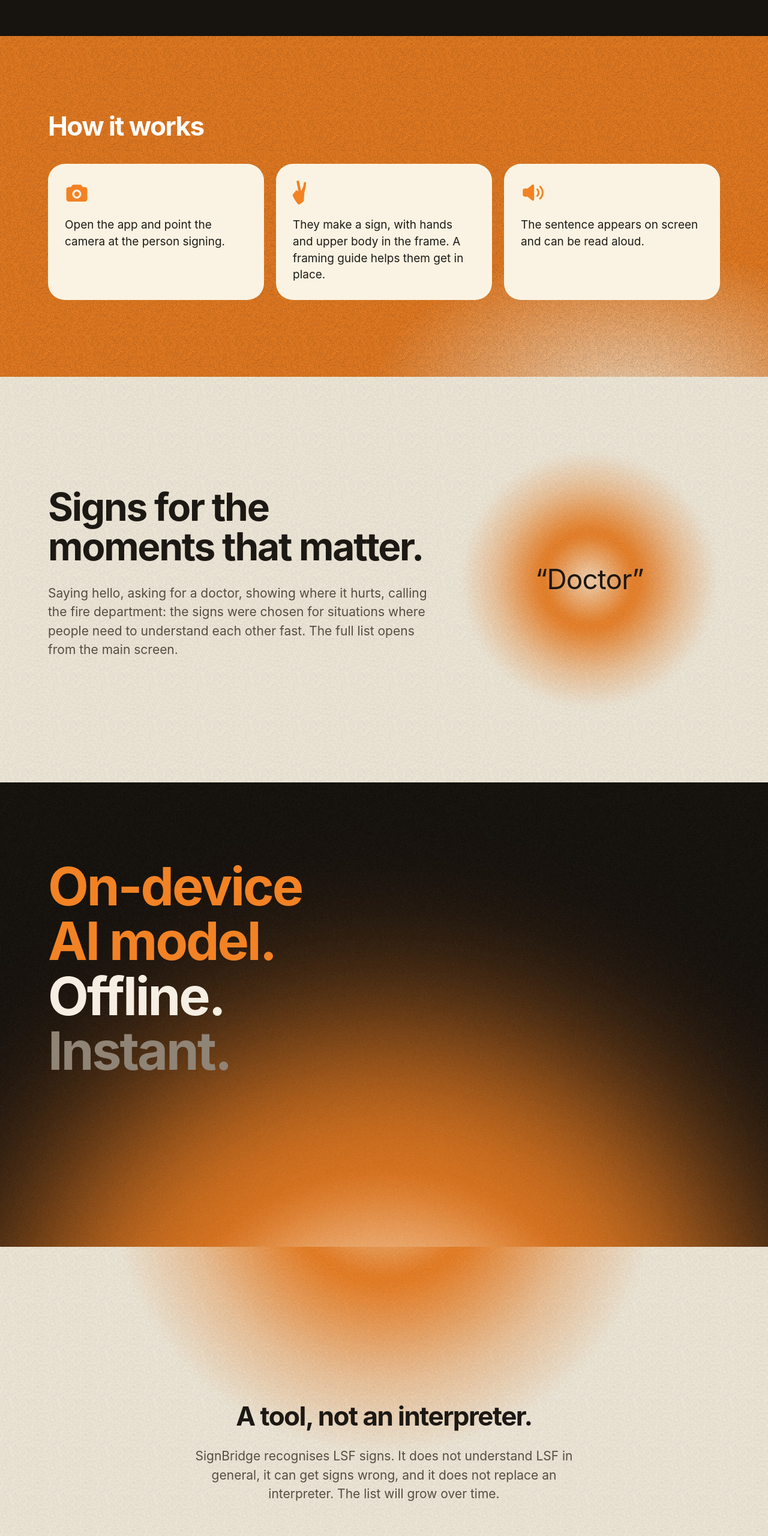
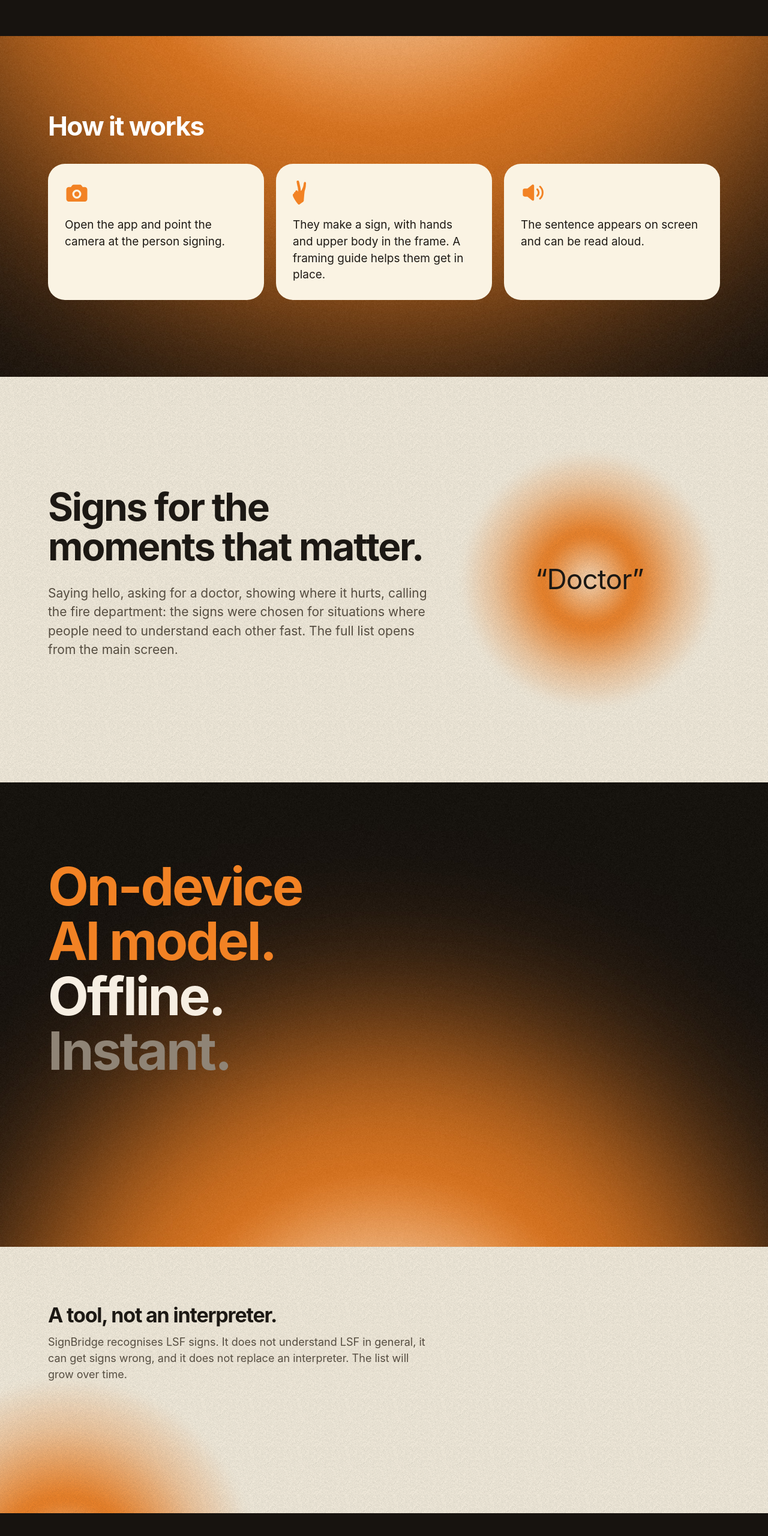
Before and after one commit to mdesmartin/signbridge-site, a plain HTML site: page en/index.html in a window 1280 px wide. Shown: the part 1410-3970 px from the top of the page at 60% size. Drawn offline with Linux system fonts and the light colour scheme.

Commit message:
Site: How it works on the flipped hero horizon; smaller tool chapter, halo bottom left
The orange grain is gone: How it works reuses the hero background, mirrored so
the light comes from the top. The tool chapter is smaller, with the halo rising
from the bottom-left corner.

Co-Authored-By: Claude Opus 5.5 <noreply@anthropic.com>

```diff
--- a/en/index.html
+++ b/en/index.html
@@ -9,7 +9,7 @@
 <meta name="color-scheme" content="dark">
 <link rel="icon" type="image/png" href="../img/favicon.png">
 <link rel="apple-touch-icon" href="../img/apple-touch-icon.png">
-<link rel="stylesheet" href="../style.css?v=13">
+<link rel="stylesheet" href="../style.css?v=14">
 </head>
 <body>
 <div class="hero">
@@ -56,9 +56,9 @@
 <h2 class="titre"><span class="o">On-device</span><span class="o">AI model.</span><span>Offline.</span><span class="g">Instant.</span></h2>
 </section>
 
-<section class="chapitre beige centre">
+<section class="chapitre beige outil">
 <div class="halo" aria-hidden="true"></div>
-<h2 class="titre petit">A tool, not an interpreter.</h2>
+<h2 class="titre">A tool, not an interpreter.</h2>
 <p class="texte"><span>SignBridge recognises LSF signs. It does not understand LSF in general, it can get signs wrong, and it does not replace an interpreter. The list will grow over time.</span></p>
 </section>
 
--- a/style.css
+++ b/style.css
@@ -48,10 +48,11 @@ img{max-width:100%;height:auto;display:block}
 .icone{display:block;height:40px;width:auto;margin-bottom:20px;color:var(--orange)}
 /* Light chapters: the app's light full screens. Cream, a grey grain multiplied at 20 %, and the round halo */
 .orange,.beige{position:relative;overflow:hidden;isolation:isolate}
-.orange::after,.beige::after{content:"";position:absolute;inset:0;z-index:3;background:url(img/grain.png);background-size:80px;mix-blend-mode:multiply;opacity:.2;pointer-events:none}
-.orange::after{opacity:.32;background-size:120px;z-index:0}
+.beige::after{content:"";position:absolute;inset:0;z-index:3;background:url(img/grain.png);background-size:80px;mix-blend-mode:multiply;opacity:.2;pointer-events:none}
+/* How it works: the hero's horizon, flipped, so the orange light comes from the top and darkens a little downwards */
+.orange{background:var(--nuit)}
+.orange::before{content:"";position:absolute;left:0;right:0;top:0;height:190%;z-index:0;background:url(img/horizon.jpg) no-repeat center bottom/cover;transform:scaleY(-1);transform-origin:top;translate:0 100%;pointer-events:none}
 .orange>*{position:relative;z-index:1}
-.orange{background:radial-gradient(ellipse 55% 75% at 82% 108%,#FFE2C2 0%,rgba(255,226,194,.55) 28%,rgba(242,130,36,0) 62%),var(--orange)}
 .orange .titre{color:#fff}
 .orange .etape{background:#FAF3E3}
 .orange .etape p{color:#1E1A15}
@@ -62,11 +63,12 @@ img{max-width:100%;height:auto;display:block}
 .halo-mot{position:relative;width:min(420px,100%);aspect-ratio:1;justify-self:center;display:flex;align-items:center;justify-content:center}
 .halo-mot .halo{inset:0}
 .halo-mot span{position:relative;font-size:46px;font-weight:400;letter-spacing:-0.02em;color:#1E1A15;white-space:nowrap}
-.beige.centre{text-align:center;padding-top:260px}
-.beige.centre .texte span{margin:0 auto}
-/* The halo comes down from the top edge, continuing the horizon of the chapter above */
-.beige.centre .halo{width:900px;height:900px;left:50%;top:-560px;margin-left:-450px}
-.beige.centre>*:not(.halo){position:relative}
+/* The tool chapter: smaller, with the halo rising from the bottom-left corner */
+.beige.outil{padding:96px 24px 200px}
+.beige.outil .titre{font-size:clamp(26px,3vw,34px)}
+.beige.outil .texte{margin-top:14px;font-size:18px}
+.beige.outil .halo{width:620px;height:620px;left:-200px;bottom:-400px}
+.beige.outil>*:not(.halo){position:relative}
 .beige .texte{color:#5C5346}
 .horizon{background:var(--nuit) url(img/horizon.jpg) no-repeat center bottom;background-size:cover;padding-bottom:280px}
 .horizon .titre{font-size:clamp(48px,7.4vw,88px)}
@@ -115,8 +117,9 @@ footer a:hover{color:var(--creme)}
   .etape p{font-size:17px}
   .icone{height:32px;margin:0;flex:none;width:auto;min-width:32px}
   .horizon{padding-bottom:220px}
-  .beige.centre{padding-top:200px}
-  .beige.centre .halo{width:560px;height:560px;top:-350px;margin-left:-280px}
+  .beige.outil{padding:72px 24px 170px}
+  .beige.outil .texte{font-size:17px}
+  .beige.outil .halo{width:440px;height:440px;left:-170px;bottom:-290px}
   .chapitre>.grille{grid-template-columns:1fr;gap:8px}
   .halo-mot{width:300px;margin-top:16px}
   .halo-mot span{font-size:40px}
```
Also changed, not shown: en/privacy.html (+1 -1 lines), index.html (+3 -3 lines), privacy.html (+1 -1 lines).
